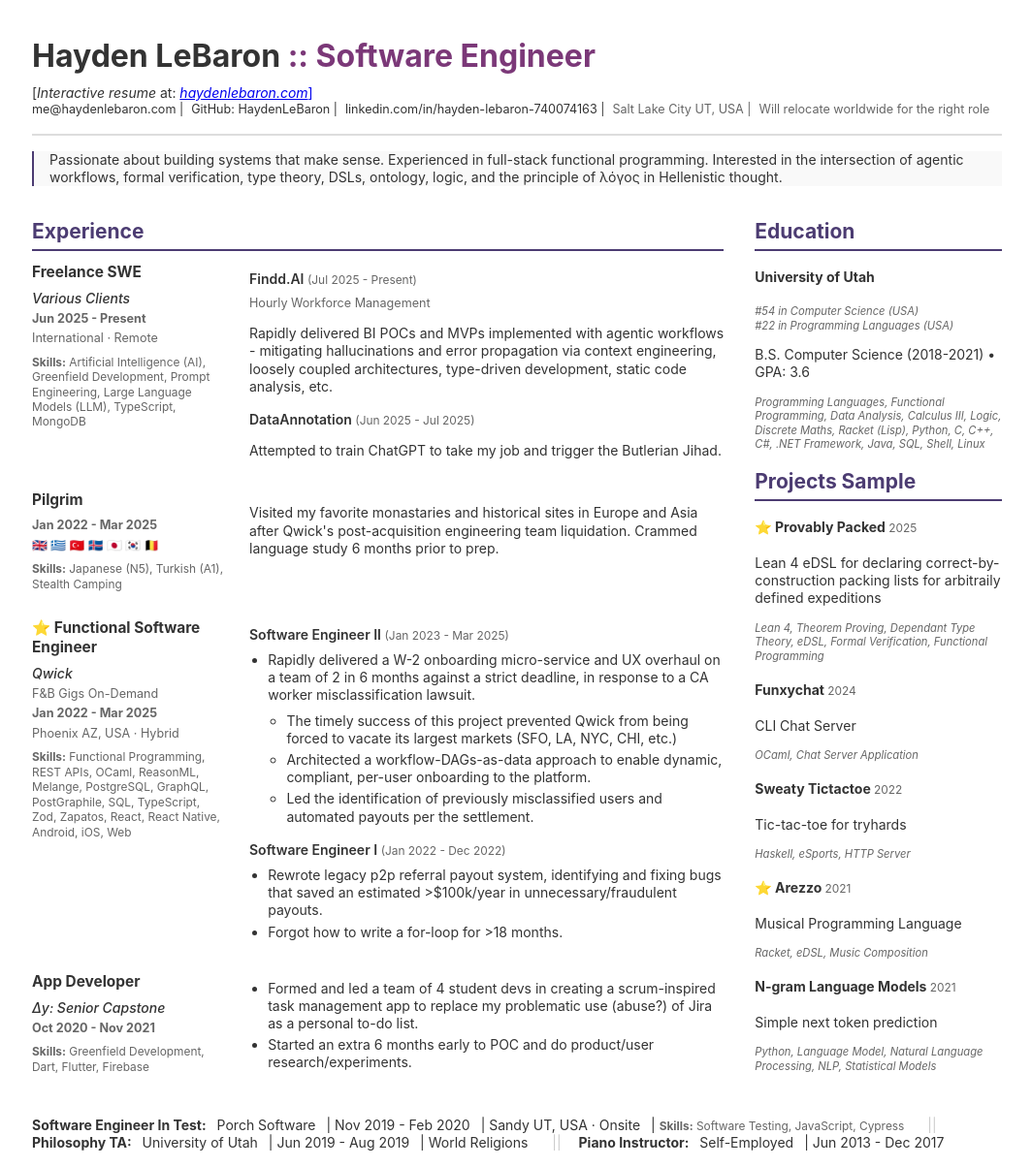
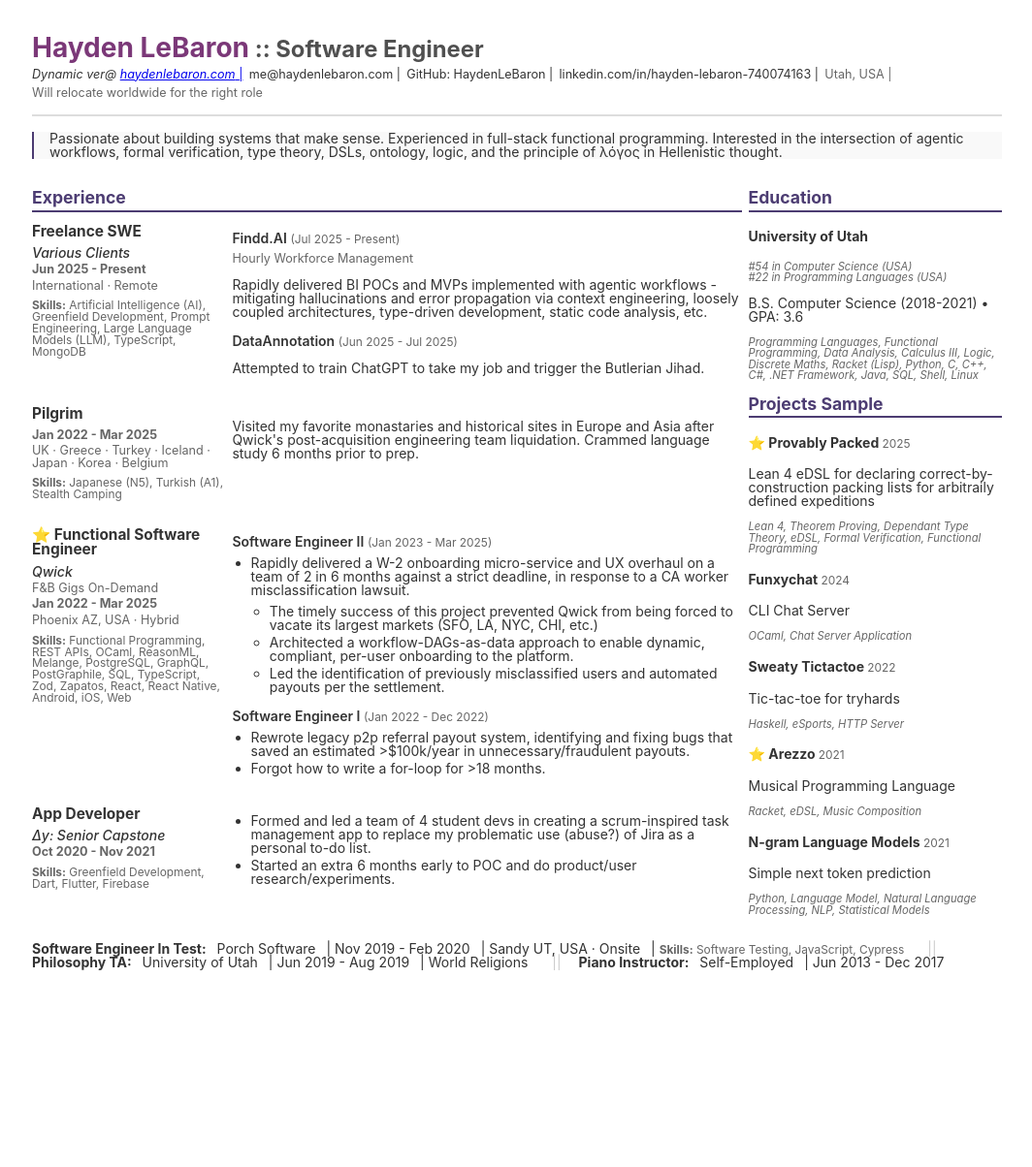
Before and after one commit to HaydenLeBaron/HaydenLeBaron.github.io, a Jekyll site: the page simple-resume.html, which Jekyll copies as it is, in a window 1280 px wide. Shown: the whole page at 97% size, without its empty margins (107-1171 px from the left). Built offline with Jekyll 4.4.1, drawn with Linux system fonts in a browser that asks for light colours; after the commit the page ends 1016 px from its top, so only the background shows below that.

Commit message:
releaseable: vertically compact simple-resume & remove invalid chars

```diff
--- a/simple-resume.html
+++ b/simple-resume.html
@@ -8,7 +8,7 @@
         body {
             font-family: -apple-system, BlinkMacSystemFont, 'Segoe UI', Roboto, Oxygen, Ubuntu, Cantarell, sans-serif;
             font-size: 14px;
-            line-height: 1.3;
+            line-height: 1.0;
             color: #333;
             max-width: 1000px;
             margin: 0 auto;
@@ -27,7 +27,7 @@
             display: flex;
             align-items: center;
             justify-content: center;
-            gap: 1.5rem;
+            gap: 0.4rem;
         }
 
         .header-profile-image {
@@ -46,12 +46,14 @@
 
         .resume-header h1 {
             margin-bottom: 0.5rem;
-            font-size: 2rem;
+            font-size: 1.75rem;
+            color: rgb(123, 56, 120);
         }
 
         .resume-header h1::after {
+            font-size: 0.85em;
             content: " :: Software Engineer";
-            color: rgb(123, 56, 120);
+            color: rgb(80, 80, 80);
         }
 
         .tagline {
@@ -64,7 +66,7 @@
             font-size: 0.9em;
             display: flex;
             align-items: center;
-            gap: 0.5rem;
+            gap: 0.4rem;
             flex-wrap: wrap;
         }
 
@@ -87,7 +89,7 @@
 
         .main-layout {
             display: flex;
-            gap: 2rem;
+            gap: 0.4rem;
             align-items: flex-start;
         }
 
@@ -104,7 +106,7 @@
         .position, .degree, .project {
             margin-bottom: 1rem;
             display: flex;
-            gap: 1.5rem;
+            gap: 0.4rem;
             page-break-inside: avoid;
         }
 
@@ -169,7 +171,7 @@
 
         li {
             margin-bottom: 0.25rem;
-            line-height: 1.3;
+            line-height: 1.0;
         }
 
         .project {
@@ -206,6 +208,7 @@
         }
 
         h2 {
+            font-size: 1.1rem;
             color: rgb(76, 60, 114);
             border-bottom: 2px solid rgb(76, 60, 114);
             padding-bottom: 0.25rem;
@@ -234,7 +237,7 @@
         @media (max-width: 768px) {
             .main-layout {
                 flex-direction: column;
-                gap: 2rem;
+                gap: 0.4rem;
             }
 
             .sidebar {
@@ -243,7 +246,7 @@
 
             .position, .degree {
                 flex-direction: column;
-                gap: 1rem;
+                gap: 0.4rem;
             }
 
             .position-sidebar, .degree-sidebar {
@@ -253,7 +256,7 @@
 
             .header-content {
                 flex-direction: column;
-                gap: 1rem;
+                gap: 0.4rem;
             }
 
             .header-text {
@@ -264,7 +267,7 @@
         @media print {
             body {
                 font-size: 12px;
-                line-height: 1.4;
+                line-height: 1.0;
             }
 
             .header-profile-image {
@@ -279,12 +282,13 @@
         <div class="header-content">
             <div class="header-text">
                 <h1>Hayden LeBaron</h1>
-                <span>[<em>Interactive resume</em> at: <a href="https://haydenlebaron.com"><em>haydenlebaron.com</em>]</a> </span>
                 <nav class="contact-links">
-                    <span>me@haydenlebaron.com |</span>
+                    <span><em>Dynamic ver@ </em>
+                    <a href="https://haydenlebaron.com"><em>haydenlebaron.com</em> |</a> </span>
+                    <span> me@haydenlebaron.com |</span>
                     <span> GitHub: HaydenLeBaron |</span>
                     <span> linkedin.com/in/hayden-lebaron-740074163 | </span>
-                    <span class="location"> Salt Lake City UT, USA |</span>
+                    <span class="location"> Utah, USA |</span>
                     <span class="location"> Will relocate worldwide for the right role</span>
                 </nav>
             </div>
@@ -327,7 +331,7 @@
                     <div class="position-sidebar">
                         <h3>Pilgrim</h3>
                         <time class="tenure">Jan 2022 - Mar 2025</time>
-                        <div class="location">🇬🇧 🇬🇷 🇹🇷 🇮🇸 🇯🇵 🇰🇷 🇧🇪</div>
+                        <div class="location">UK · Greece · Turkey · Iceland · Japan · Korea · Belgium</div>
                         <p class="skills"><strong>Skills:</strong> Japanese (N5), Turkish (A1), Stealth Camping</p>
                     </div>
                     <div class="position-content">
```
